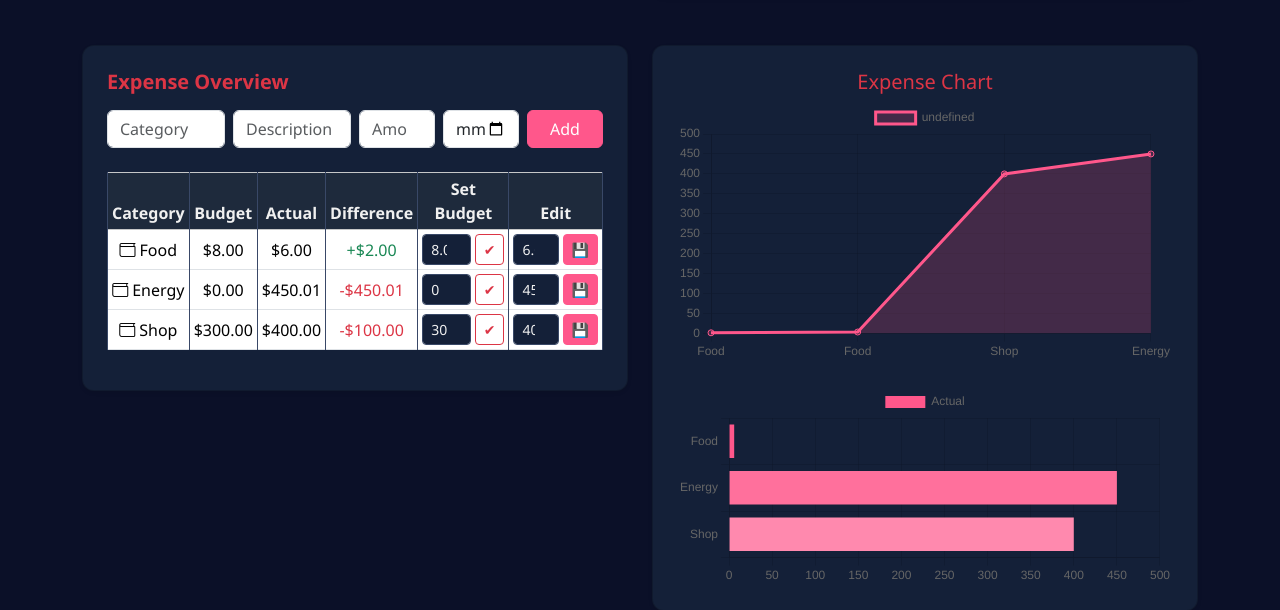
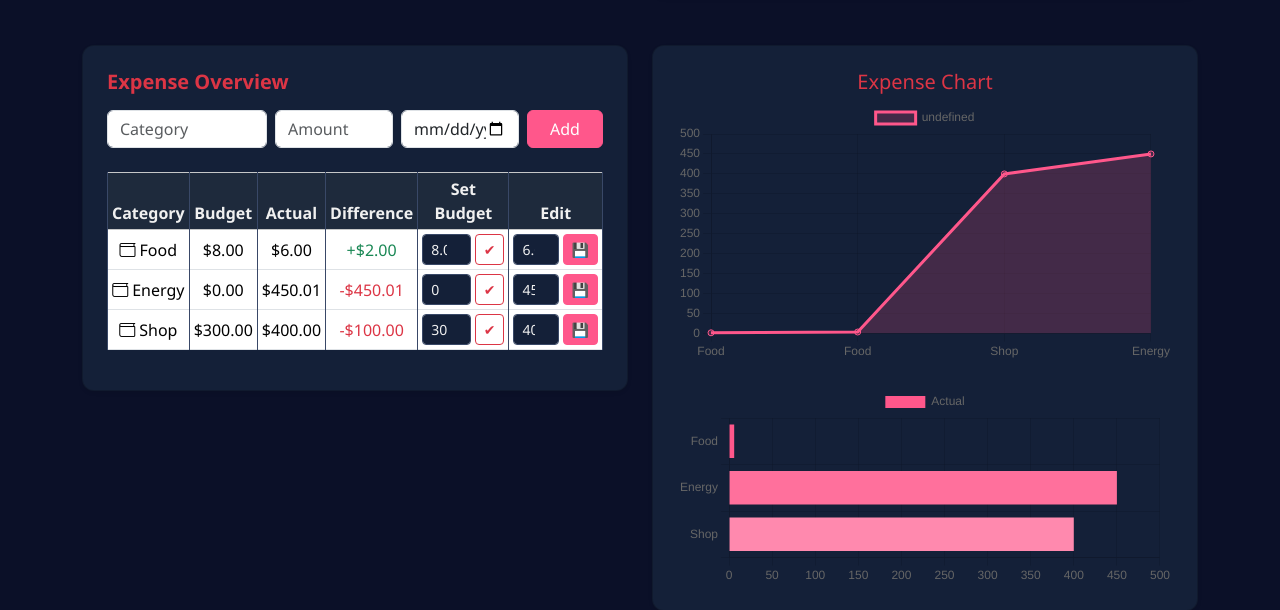
Before and after one commit to Marmitt/smart-expense-tracker, a Flask app: page / in a window 1280 px wide. Shown: the part 905-1515 px from the top of the page. Run offline with Flask 3, Linux system fonts and the light colour scheme; a user stored in the database is signed in; data comes from the database, SQL or seed files in the repository; data that the repository does not hold is empty.

Commit message:
Removed description field from expense form and backend

```diff
--- a/app.py
+++ b/app.py
@@ -27,7 +27,6 @@ class Expense(db.Model):
     id = db.Column(db.Integer, primary_key=True)
     user_id = db.Column(db.Integer, db.ForeignKey('user.id'), nullable=False)
     category = db.Column(db.String(150), nullable=False)
-    description = db.Column(db.String(255))
     amount = db.Column(db.Float, nullable=False)
     date = db.Column(db.Date, default=datetime.utcnow)
 
@@ -224,13 +223,11 @@ def add_expense():
         return redirect(url_for('login'))
     date = datetime.strptime(request.form['date'], '%Y-%m-%d')
     category = request.form['category']
-    description = request.form['description']
     amount = float(request.form['amount'])
     new_expense = Expense(
         user_id=session['user_id'],
         date=date,
         category=category,
-        description=description,
         amount=amount
     )
     db.session.add(new_expense)
--- a/templates/expense_section.html
+++ b/templates/expense_section.html
@@ -4,16 +4,13 @@
     <div class="card p-4 shadow-sm">
       <h5 class="text-danger fw-bold mb-3">Expense Overview</h5>
       <form method="POST" action="/add" class="row g-2 align-items-end mb-4">
-        <div class="col-md-3">
+        <div class="col-md-4">
           <input type="text" name="category" class="form-control" placeholder="Category" required>
         </div>
         <div class="col-md-3">
-          <input type="text" name="description" class="form-control" placeholder="Description">
-        </div>
-        <div class="col-md-2">
           <input type="number" name="amount" step="0.01" class="form-control" placeholder="Amount" required>
         </div>
-        <div class="col-md-2">
+        <div class="col-md-3">
           <input type="date" name="date" class="form-control" required>
         </div>
         <div class="col-md-2 d-grid">
```
